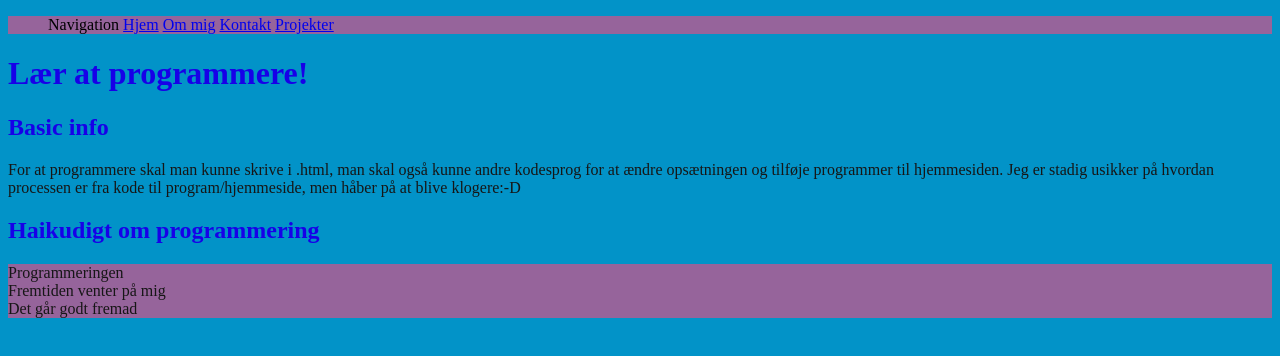
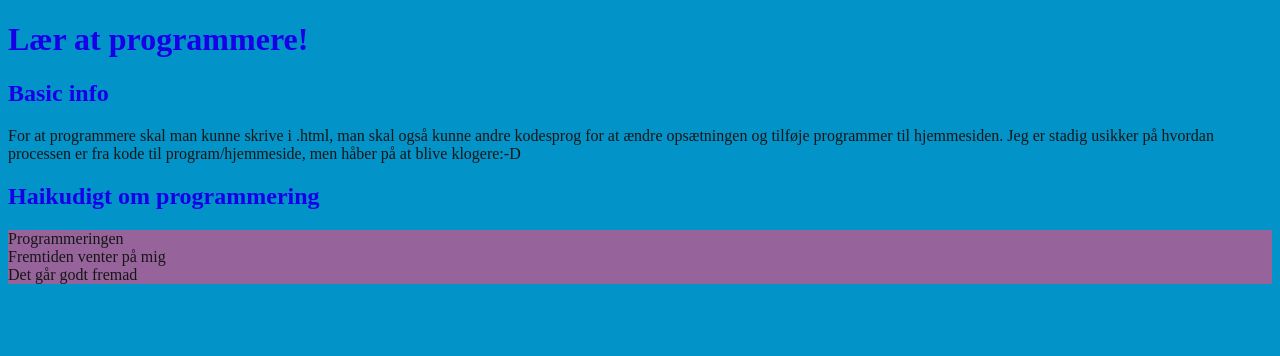
Before and after one commit to Mik2900/Mik2900.github.io, a plain HTML site: page index.html in a window 1280 px wide. Drawn offline with Linux system fonts and the light colour scheme.

Commit message:
Update index.html

```diff
--- a/index.html
+++ b/index.html
@@ -5,14 +5,6 @@
         <title>Lær at programmere</title>
     </head>
     <body>
-        <menu>
-
-       Navigation
-            <a href="hjemmesidekode.html">Hjem</a>
-            <a href="hjemmesidekode.html">Om mig</a>
-            <a href="hjemmesidekode.html">Kontakt</a>
-           <a href="hjemmesidekode.html">Projekter</a>
-        </menu>
 <style>
     h1 {
         color: rgb(23, 0, 232);}
```
